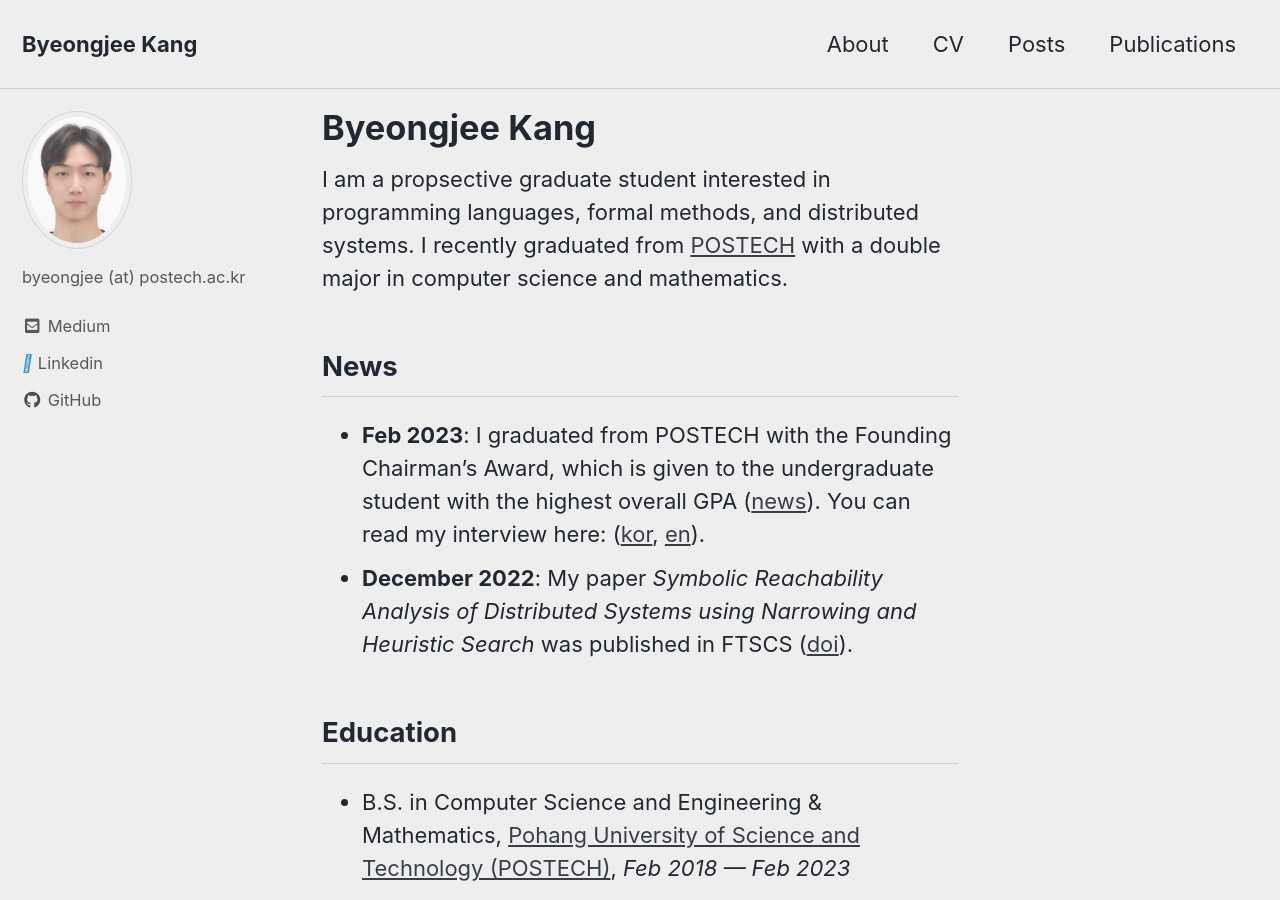
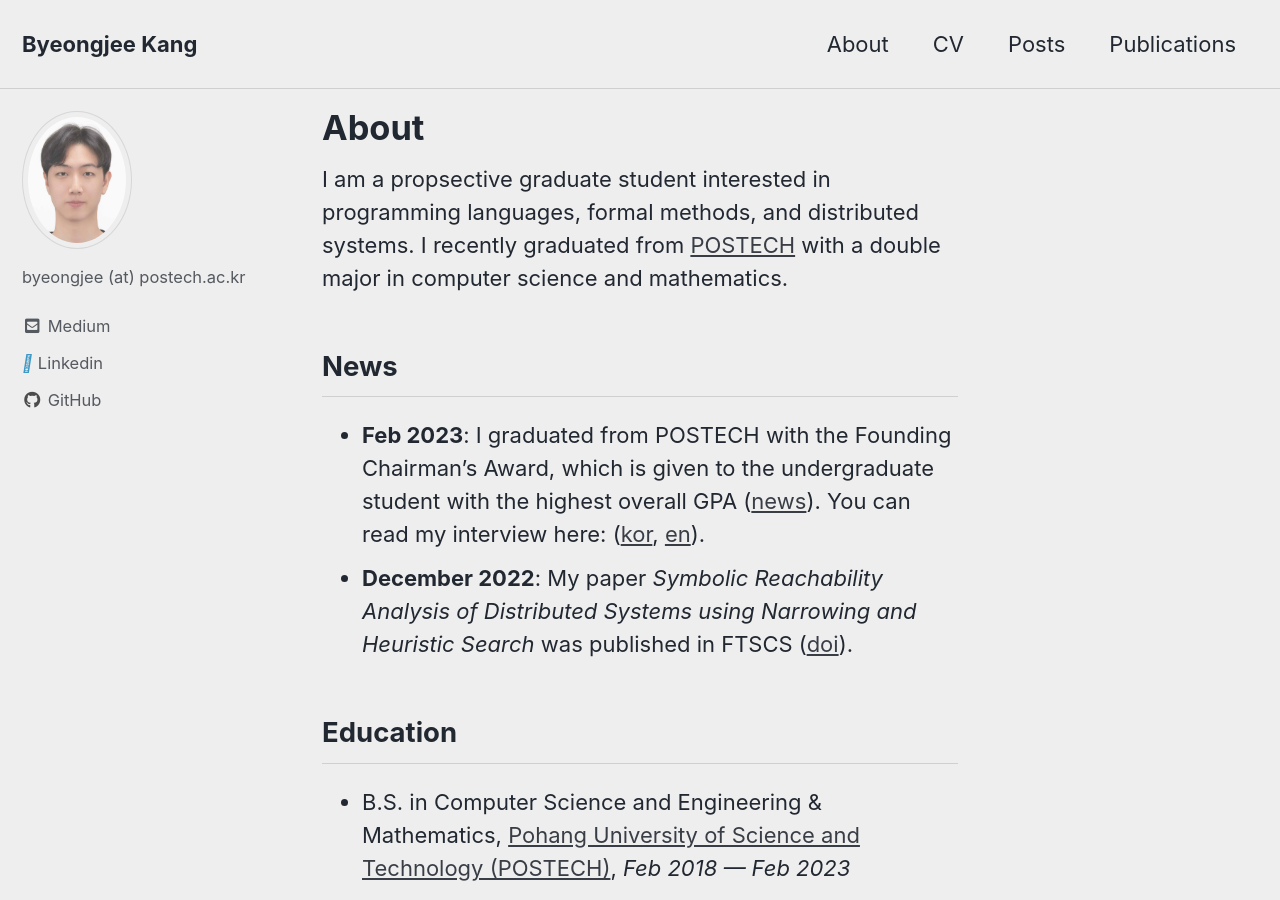
Before and after one commit to byeongjee/byeongjee.github.io, a Jekyll site: the page built from _pages/home.md, in a window 1280 px wide and 900 px high. Built offline with Jekyll 4.4.1, drawn with Linux system fonts in a browser that asks for light colours; cached includes are drawn as plain includes.

Commit message:
Change home to about

```diff
--- a/_pages/home.md
+++ b/_pages/home.md
@@ -1,7 +1,7 @@
 ---
 permalink: /
 author_profile: true
-title: "Byeongjee Kang"
+title: "About"
 ---
 
 I am a propsective graduate student interested in programming languages,
```
